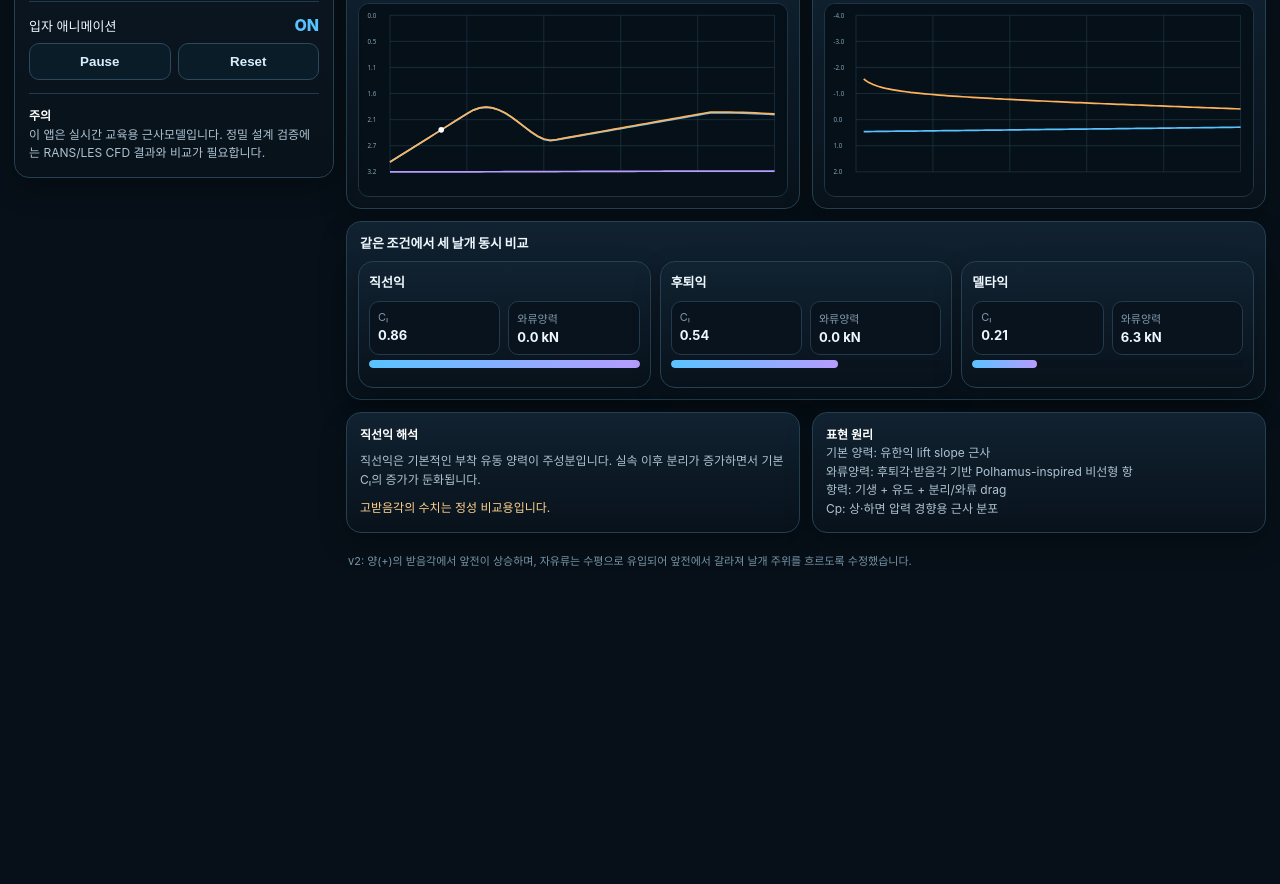
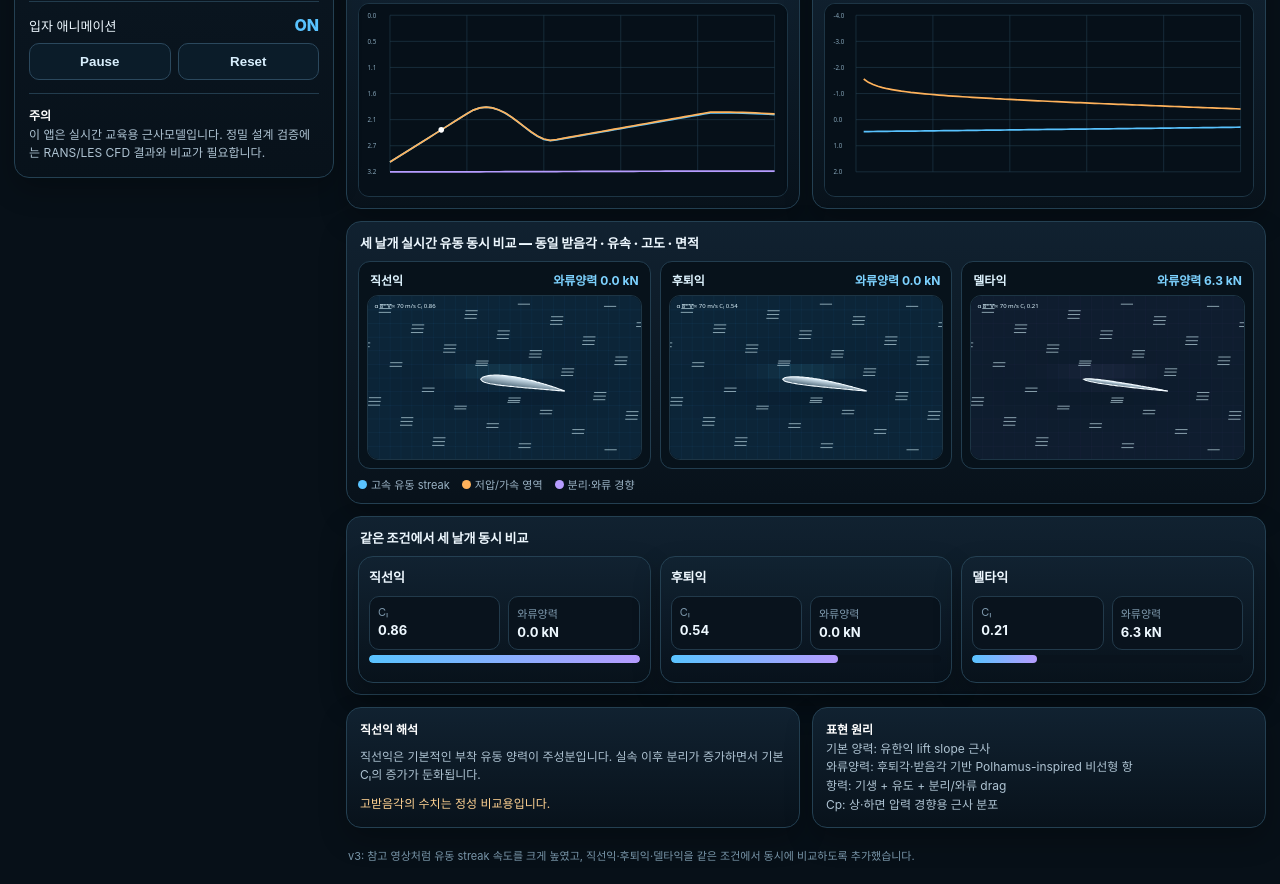
Before and after one commit to smin369200-coder/-wingflow-lab-, a plain HTML site: page index.html in a window 1280 px wide. Shown: the part 724-1608 px from the top of the page. Before the commit the page ends 1313 px from the top, so only its background shows below. Drawn offline with Linux system fonts and the light colour scheme; animation ran at ten frames a second.

Commit message:
Add files via upload

```diff
--- a/index.html
+++ b/index.html
@@ -28,17 +28,17 @@ select{width:100%;background:#091722;color:white;border:1px solid #2a465a;border
 svg{width:100%;height:auto;display:block;background:#061019;border:1px solid #1d3545;border-radius:11px}
 .legend{display:flex;gap:12px;flex-wrap:wrap;font-size:11px;color:#9ab2c4;margin-top:7px}.dot{display:inline-block;width:9px;height:9px;border-radius:50%;margin-right:4px}
 .note{padding:13px;color:#aec3d2;font-size:12px;line-height:1.55}.note b{color:white}.kvgrid{display:grid;grid-template-columns:1fr 1fr;gap:8px;margin-top:10px}.kv{background:#09131d;border:1px solid #223a4b;border-radius:10px;padding:8px}.kv span{display:block;color:#7d98ac;font-size:11px}.kv b{font-size:13px}
-.compare{display:grid;grid-template-columns:repeat(3,1fr);gap:9px}.compareCard{padding:10px}.compareCard h3{font-size:13px;margin:0 0 8px}.bar{height:8px;background:#09131d;border-radius:999px;overflow:hidden;margin:5px 0 9px}.fill{height:100%;border-radius:999px;background:linear-gradient(90deg,#59c3ff,#b69cff)}
+.compare{display:grid;grid-template-columns:repeat(3,1fr);gap:9px}.tripleFlow{display:grid;grid-template-columns:repeat(3,1fr);gap:9px}.tripleCell{background:#07121b;border:1px solid #223d4f;border-radius:12px;padding:8px}.tripleHead{display:flex;justify-content:space-between;font-size:12px;font-weight:800;margin:1px 3px 7px;color:#dff4ff}.tripleHead span{color:#7dd2ff;font-weight:700}.compareCard{padding:10px}.compareCard h3{font-size:13px;margin:0 0 8px}.bar{height:8px;background:#09131d;border-radius:999px;overflow:hidden;margin:5px 0 9px}.fill{height:100%;border-radius:999px;background:linear-gradient(90deg,#59c3ff,#b69cff)}
 .warning{color:#ffd292}.footer{font-size:11px;color:#7895a8;padding:7px 2px}
 .noscript{margin:12px 0;padding:12px;border:1px solid #644a1d;background:#2a1f0d;color:#ffd99b;border-radius:12px}
 @media(max-width:1100px){.layout{grid-template-columns:1fr}.controls{position:static}.views,.charts{grid-template-columns:1fr}.metrics{grid-template-columns:repeat(3,1fr)}}
-@media(max-width:700px){.metrics{grid-template-columns:repeat(2,1fr)}.compare{grid-template-columns:1fr}}
+@media(max-width:900px){.tripleFlow{grid-template-columns:1fr}}@media(max-width:700px){.metrics{grid-template-columns:repeat(2,1fr)}.compare{grid-template-columns:1fr}}
 </style>
 </head>
 <body>
 <div class="app">
 <div class="top">
-  <div><h1>WingFlow Lab — iPad Edition v2</h1><div class="sub">직선익 · 후퇴익 · 델타익 / 양력 · 항력 · 와류양력 · Cp · Re · Mach · 3익 동시 비교</div></div>
+  <div><h1>WingFlow Lab — 3-Wing Fast Flow v3</h1><div class="sub">직선익 · 후퇴익 · 델타익 / 양력 · 항력 · 와류양력 · Cp · Re · Mach · 3익 동시 비교</div></div>
   <div class="badge">Safari 최적화 · 외부 라이브러리 없음</div>
 </div>
 
@@ -120,6 +120,17 @@ svg{width:100%;height:auto;display:block;background:#061019;border:1px solid #1d
 <section class="panel box"><div class="title">현재 Cp 분포</div><svg id="cpSvg" viewBox="0 0 760 340"></svg></section>
 </div>
 
+
+<section class="panel box">
+  <div class="title">세 날개 실시간 유동 동시 비교 — 동일 받음각 · 유속 · 고도 · 면적</div>
+  <div class="tripleFlow">
+    <div class="tripleCell"><div class="tripleHead">직선익 <span id="tf1">—</span></div><svg id="tfStraight" viewBox="0 0 500 300"></svg></div>
+    <div class="tripleCell"><div class="tripleHead">후퇴익 <span id="tf2">—</span></div><svg id="tfSwept" viewBox="0 0 500 300"></svg></div>
+    <div class="tripleCell"><div class="tripleHead">델타익 <span id="tf3">—</span></div><svg id="tfDelta" viewBox="0 0 500 300"></svg></div>
+  </div>
+  <div class="legend"><span><i class="dot" style="background:#59c3ff"></i>고속 유동 streak</span><span><i class="dot" style="background:#ffb25b"></i>저압/가속 영역</span><span><i class="dot" style="background:#b69cff"></i>분리·와류 경향</span></div>
+</section>
+
 <section class="panel box">
   <div class="title">같은 조건에서 세 날개 동시 비교</div>
   <div class="compare">
@@ -133,7 +144,7 @@ svg{width:100%;height:auto;display:block;background:#061019;border:1px solid #1d
 <section class="panel note"><b id="expTitle">직선익 해석</b><div id="exp" style="margin-top:8px">직선익은 부착 유동에 의한 기본 양력이 주성분입니다.</div><div class="warning" style="margin-top:10px">고받음각의 수치는 정성 비교용입니다.</div></section>
 <section class="panel note"><b>표현 원리</b><br>기본 양력: 유한익 lift slope 근사<br>와류양력: 후퇴각·받음각 기반 Polhamus-inspired 비선형 항<br>항력: 기생 + 유도 + 분리/와류 drag<br>Cp: 상·하면 압력 경향용 근사 분포</section>
 </div>
-<div class="footer">v2: 양(+)의 받음각에서 앞전이 상승하며, 자유류는 수평으로 유입되어 앞전에서 갈라져 날개 주위를 흐르도록 수정했습니다.</div>
+<div class="footer">v3: 참고 영상처럼 유동 streak 속도를 크게 높였고, 직선익·후퇴익·델타익을 같은 조건에서 동시에 비교하도록 추가했습니다.</div>
 </main>
 </div>
 </div>
@@ -154,7 +165,7 @@ var W={
  swept:{name:'후퇴익',sweep:35,t:.09,camber:.016,stall:18,vg:.22,cd0:.021,e:.78,ar:4.5},
  delta:{name:'델타익',sweep:65,t:.045,camber:0,stall:34,vg:1.05,cd0:.026,e:.70,ar:2}
 };
-var wing='straight',anim=true,phase=0;
+var wing='straight',anim=true,phase=0,lastT=0;
 var C={aoa:by('aoa'),speed:by('speed'),alt:by('alt'),area:by('area'),ar:by('ar'),vis:by('vis')};
 
 function aero(type,A,V,h,S,AR){
@@ -289,7 +300,14 @@ function renderFlow(s){
  var a=s.A*Math.PI/180,foilG=el('g',{transform:'translate(430 280) rotate('+(s.A)+')'}),path=el('path',{d:foilPath(wing,s.A),fill:'url(#foilGrad)',stroke:'#effbff','stroke-width':2});foilG.appendChild(path);foil.appendChild(foilG);
  var centers=wing==='delta'?[[.18,-.10,23],[.38,-.14,20],[.58,-.17,17]]:wing==='swept'?[[.28,-.09,18],[.52,-.12,15]]:[[.46,-.08,13]];
  if(s.A>8)for(i=0;i<centers.length;i++){var vp=worldFromBody((centers[i][0]-.25)*312,centers[i][1]*312,s);vor.appendChild(el('circle',{cx:vp.x,cy:vp.y,r:centers[i][2]*(.4+.7*s.vi/100),fill:'url(#vortexGlow)'}))}
- for(i=0;i<90;i++){var yy=20+(i*37)%460,xx=((phase*(35+(i%7)*4)+i*83)%980)-30,ff2=field(xx,yy,s),px=xx,py=yy+10*Math.sin(i+phase*2)*ff2.v;var ps=keepOutside(px,py,s,yy);par.appendChild(el('circle',{cx:ps.x,cy:ps.y,r:1.5,fill:'#bfeaff',opacity:.78}))}
+ for(i=0;i<150;i++){
+ var yy=18+(i*31)%464;
+ var travel=(phase*(150+s.V*2.4)+i*67)%1040;
+ var xx=travel-60, ff2=field(xx,yy,s);
+ var px=xx,py=yy+13*Math.sin(i*.71+phase*8)*ff2.v;
+ var ps=keepOutside(px,py,s,yy);
+ par.appendChild(el('line',{x1:ps.x-8*ff2.u,y1:ps.y-8*ff2.v,x2:ps.x,y2:ps.y,stroke:'#d8f5ff','stroke-width':1.5,'stroke-linecap':'round',opacity:.82}))
+}
  by('flowText1').textContent='V∞ = '+s.V+' m/s';by('flowText2').textContent='α = '+s.A+'°';
 }
 function renderPlan(s){
@@ -310,6 +328,68 @@ function renderCL(s){
 function renderCP(s){
  var svg=by('cpSvg');chartBase(svg,-4,2);var d=cpData(s,wing);function py(v){return 20+(v+4)/6*278}function P(arr,col){var p='';for(var i=0;i<arr.length;i++){var x=55+d.xs[i]*683,y=py(arr[i]);p+=(i?'L':'M')+x.toFixed(1)+' '+y.toFixed(1)+' '}svg.appendChild(el('path',{d:p,fill:'none',stroke:col,'stroke-width':3}))}P(d.u,'#ffb25b');P(d.l,'#59c3ff');
 }
+
+function miniFoilPath(type){
+ var cfg=W[type],t=cfg.t,m=cfg.camber,p=.4,top=[],bot=[],N=44;
+ for(var i=0;i<=N;i++){
+  var x=i/N,yt=5*t*(.2969*Math.sqrt(Math.max(x,.00001))-.126*x-.3516*x*x+.2843*x*x*x-.1015*x*x*x*x),yc=0,dy=0;
+  if(m>0){if(x<p){yc=m/(p*p)*(2*p*x-x*x);dy=2*m/(p*p)*(p-x)}else{yc=m/((1-p)*(1-p))*((1-2*p)+2*p*x-x*x);dy=2*m/((1-p)*(1-p))*(p-x)}}
+  var th=Math.atan(dy);top.push([x-yt*Math.sin(th),yc+yt*Math.cos(th)]);bot.push([x+yt*Math.sin(th),yc-yt*Math.cos(th)]);
+ }
+ var pts=top.concat(bot.reverse()),d='';
+ for(i=0;i<pts.length;i++){var X=(pts[i][0]-.25)*155,Y=-pts[i][1]*155;d+=(i?'L':'M')+X.toFixed(1)+' '+Y.toFixed(1)+' '}
+ return d+'Z';
+}
+function renderMini(svgId,type,s){
+ var svg=by(svgId);clear(svg);
+ svg.appendChild(el('rect',{width:500,height:300,fill:'#071722'}));
+ // colored flow field
+ for(var j=0;j<12;j++)for(var i=0;i<25;i++){
+   var X=(i+.5)*20,Y=(j+.5)*25,dx=(X-245)/155,dy=(Y-158)/155;
+   var near=Math.exp(-(dx*dx/1.15+dy*dy/.11));
+   var upper=Math.exp(-Math.pow((dx+.03)/.55,2)-Math.pow((dy+.08)/.12,2));
+   var vort=(type==='delta'?1:type==='swept'?.48:.14)*(s.vi/100)*Math.exp(-Math.pow((dx-.12)/.72,2)-Math.pow((dy+.12)/.2,2));
+   var val=clamp(.18+.38*upper+.55*vort-.12*near,0,1);
+   svg.appendChild(el('rect',{x:i*20,y:j*25,width:21,height:26,fill:color(type==='delta'?'vorticity':'velocity',val),opacity:.22}));
+ }
+ // Fast horizontal streaks, locally deflected around the airfoil.
+ for(var n=0;n<78;n++){
+   var y0=15+(n*37)%270;
+   var x0=((phase*(230+s.V*3.6)+n*59)%570)-45;
+   var dx=(x0-245)/155,dy=(y0-158)/155;
+   var influence=Math.exp(-Math.pow(dx/.8,2)-Math.pow(dy/.22,2));
+   var side=dy>=0?1:-1;
+   var bend=side*22*influence + Math.sin(s.A*Math.PI/180)*24*influence;
+   var yy=y0+bend;
+   // hide streaks inside approximate solid body
+   var a=s.A*Math.PI/180,ca=Math.cos(a),sa=Math.sin(a),rx=x0-245,ry=yy-158;
+   var xb=rx*ca+ry*sa,yb=-rx*sa+ry*ca,xc=xb/155+.25;
+   var thick=(xc>0&&xc<1)?5*W[type].t*(.2969*Math.sqrt(Math.max(xc,.00001))-.126*xc-.3516*xc*xc+.2843*xc*xc*xc-.1015*xc*xc*xc*xc)*155:0;
+   if(!(xc>0&&xc<1&&Math.abs(yb)<thick+2)){
+    svg.appendChild(el('line',{x1:x0-18,y1:yy,x2:x0+3,y2:yy,stroke:'#d9f7ff','stroke-width':1.5,'stroke-linecap':'round',opacity:.74}));
+   }
+ }
+ // Vortex curls / wake
+ var vg=type==='delta'?1:type==='swept'?.55:.2;
+ if(s.A>8){
+  for(var k=0;k<3;k++){
+   var cx=285+k*42,cy=135-k*7,r=10+k*7+s.vi*.07*vg;
+   var d='M'+(cx+r)+' '+cy;
+   for(var z=1;z<=26;z++){var th=z*.38,rr=r*(1-z/34),xx=cx+rr*Math.cos(th),yy=cy+rr*Math.sin(th);d+=' L'+xx.toFixed(1)+' '+yy.toFixed(1)}
+   svg.appendChild(el('path',{d:d,fill:'none',stroke:'#c5a9ff','stroke-width':2,'stroke-opacity':.28+.42*vg}));
+  }
+ }
+ var g=el('g',{transform:'translate(245 158) rotate('+s.A+')'});
+ g.appendChild(el('path',{d:miniFoilPath(type),fill:'url(#foilGrad)',stroke:'#f4fbff','stroke-width':2}));
+ svg.appendChild(g);
+ var tx=el('text',{x:12,y:22,fill:'#dff5ff','font-size':11,'font-family':'system-ui'});
+ tx.textContent='α '+s.A+'°   V∞ '+s.V+' m/s   Cₗ '+s.cl.toFixed(2);svg.appendChild(tx);
+}
+function renderTriple(A,V,h,S){
+ var s1=aero('straight',A,V,h,S,W.straight.ar),s2=aero('swept',A,V,h,S,W.swept.ar),s3=aero('delta',A,V,h,S,W.delta.ar);
+ renderMini('tfStraight','straight',s1);renderMini('tfSwept','swept',s2);renderMini('tfDelta','delta',s3);
+ by('tf1').textContent='와류양력 '+force(s1.Lv);by('tf2').textContent='와류양력 '+force(s2.Lv);by('tf3').textContent='와류양력 '+force(s3.Lv);
+}
 function compare(A,V,h,S){var types=['straight','swept','delta'],ids=['1','2','3'],max=0,arr=[];for(var i=0;i<3;i++){var s=aero(types[i],A,V,h,S,W[types[i]].ar);arr.push(s);max=Math.max(max,s.cl)}for(i=0;i<3;i++){by('c'+ids[i]+'cl').textContent=arr[i].cl.toFixed(2);by('c'+ids[i]+'v').textContent=force(arr[i].Lv);by('c'+ids[i]+'bar').style.width=(max?arr[i].cl/max*100:0).toFixed(0)+'%'}}
 function update(){
  var A=+C.aoa.value,V=+C.speed.value,h=+C.alt.value,S=+C.area.value,AR=+C.ar.value,s=aero(wing,A,V,h,S,AR),cp=cpData(s,wing);
@@ -317,13 +397,24 @@ function update(){
  by('lift').textContent=force(s.L);by('drag').textContent=force(s.D);by('cl').textContent=s.cl.toFixed(2);by('cd').textContent=s.cd.toFixed(3);by('ld').textContent=(s.L/Math.max(1e-9,s.D)).toFixed(1);by('vlift').textContent=force(s.Lv);
  by('rho').textContent=s.rho.toFixed(3);by('q').textContent=(s.q/1000).toFixed(2)+' kPa';by('mach').textContent=s.M.toFixed(2);by('re').textContent=s.Re.toExponential(2);by('chord').textContent=s.c.toFixed(2)+' m';by('span').textContent=s.b.toFixed(2)+' m';
  by('expTitle').textContent=W[wing].name+' 해석';by('exp').innerHTML=wing==='delta'?'델타익은 날카로운 앞전에서 분리된 유동이 좌우 leading-edge vortex를 만들고, 그 저압 core가 추가적인 <b>와류양력</b>을 만듭니다. 현재 와류양력은 <b>'+force(s.Lv)+'</b>입니다.':wing==='swept'?'후퇴익은 직선익보다 기본 lift slope가 감소하지만 고받음각에서 분리·tip vortex 영향이 커집니다. 현재 와류양력은 <b>'+force(s.Lv)+'</b>입니다.':'직선익은 기본적인 부착 유동 양력이 주성분입니다. 실속 이후 분리가 증가하면서 기본 Cₗ의 증가가 둔화됩니다.';
- renderFlow(s);renderPlan(s);renderCL(s);renderCP(s);compare(A,V,h,S);
+ renderFlow(s);renderPlan(s);renderCL(s);renderCP(s);renderTriple(A,V,h,S);compare(A,V,h,S);
 }
 var btns=document.querySelectorAll('[data-wing]');for(var i=0;i<btns.length;i++)btns[i].onclick=function(){for(var j=0;j<btns.length;j++)btns[j].classList.remove('active');this.classList.add('active');wing=this.getAttribute('data-wing');C.ar.value=W[wing].ar;update()};
 for(var key in C)C[key].addEventListener('input',update);
 by('toggle').onclick=function(){anim=!anim;by('animV').textContent=anim?'ON':'OFF';this.textContent=anim?'Pause':'Play'};
 by('reset').onclick=function(){phase=0;update()};
-function loop(){if(anim){phase+=.018;var s=aero(wing,+C.aoa.value,+C.speed.value,+C.alt.value,+C.area.value,+C.ar.value);renderFlow(s)}requestAnimationFrame(loop)}
+function loop(t){
+ if(!lastT)lastT=t;
+ var dt=Math.min(.05,(t-lastT)/1000);lastT=t;
+ if(anim){
+   phase+=dt*2.7;
+   var A=+C.aoa.value,V=+C.speed.value,h=+C.alt.value,S=+C.area.value;
+   var s=aero(wing,A,V,h,S,+C.ar.value);
+   renderFlow(s);
+   renderTriple(A,V,h,S);
+ }
+ requestAnimationFrame(loop)
+}
 update();requestAnimationFrame(loop);
 })();
 </script>
```
